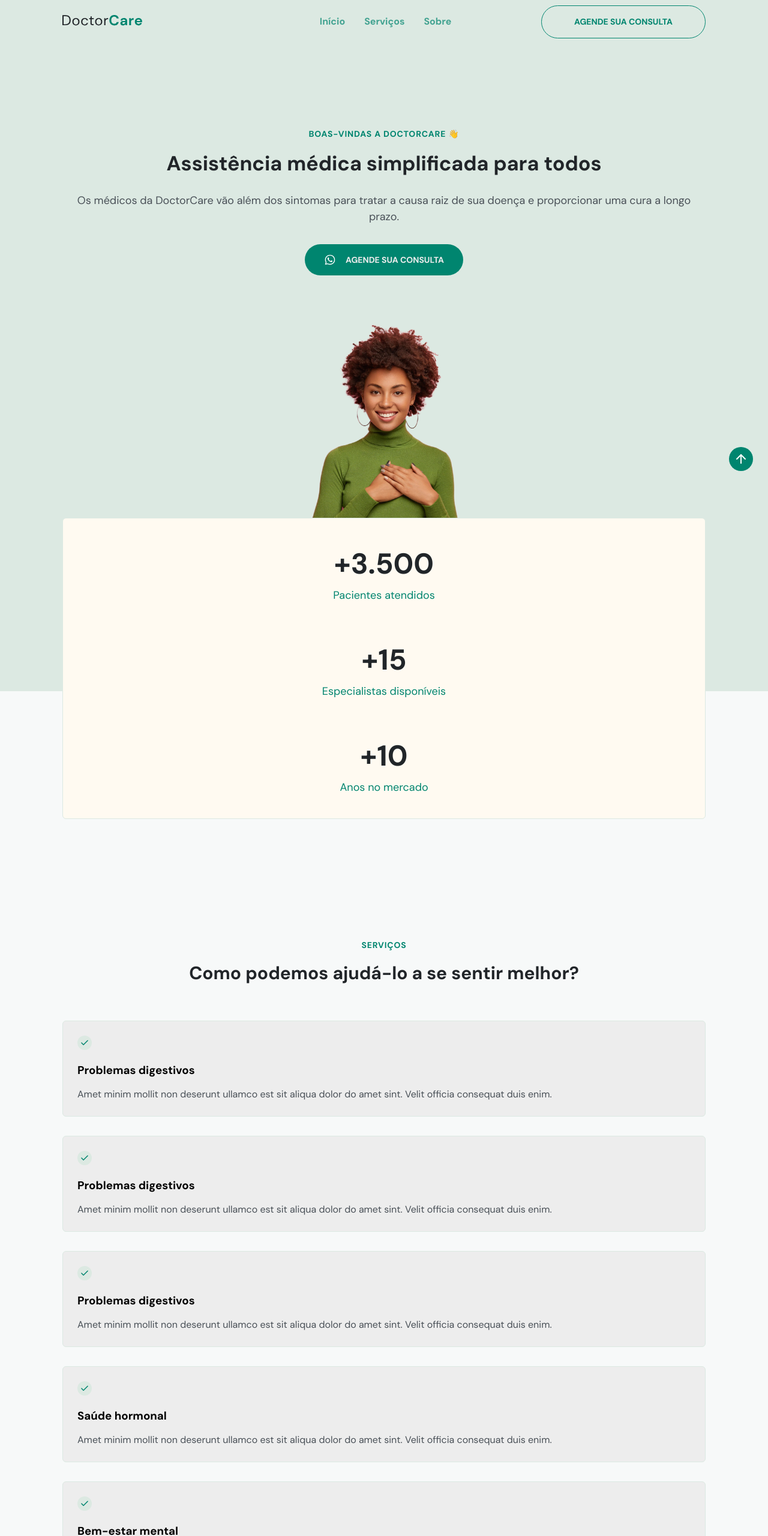
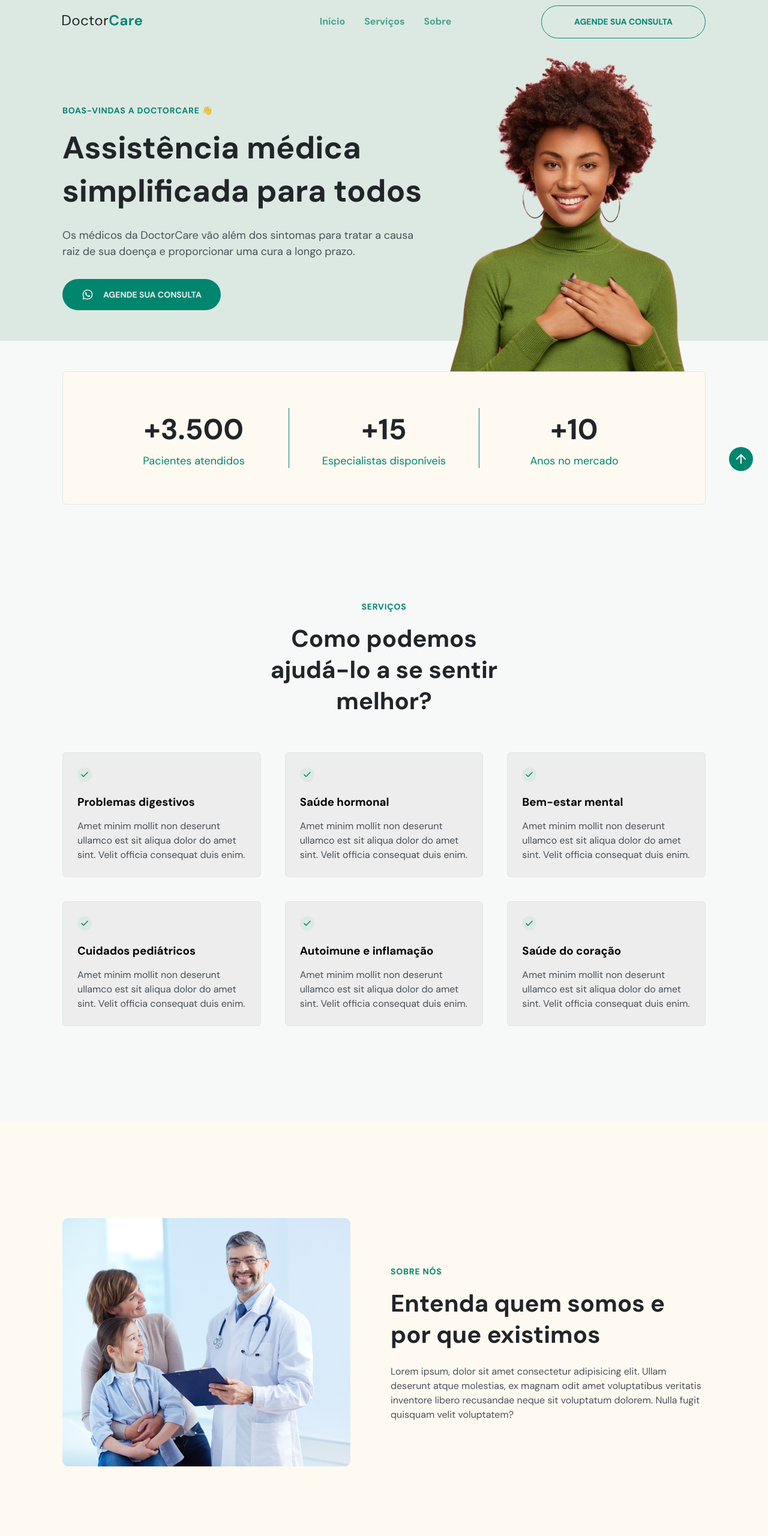
Before and after one commit to Brunovais99/nlw-return-origin, a plain HTML site: page index.html in a window 1280 px wide. Shown: the top 2560 px of the page at 60% size. Drawn offline with nearby package versions, Linux system fonts and the light colour scheme.

Commit message:
Versão final

```diff
--- a/index.html
+++ b/index.html
@@ -5,7 +5,7 @@
     <meta http-equiv="X-UA-Compatible" content="IE=edge">
     <meta name="viewport" content="width=device-width, initial-scale=1.0">
     <title>DoctorCare</title>
-    <link rel="stylesheet" href="style.css">
+    <link rel="stylesheet" href="./style.css">
 </head>
 <body>
     <nav id="navigation" >
@@ -83,11 +83,12 @@
 
     <section id="home">
         <div class="wrapper">
+
+            <div class="col-a">
                 <header>
                     <h4>BOAS-VINDAS A DOCTORCARE 👋</h4>
                     <h1>Assistência médica simplificada para todos</h1>
                 </header>
-
                 <div class="content">
                     <p>Os médicos da DoctorCare vão além dos sintomas para tratar a causa raiz de sua doença e proporcionar uma cura a longo prazo.</p>
                     <a class="button" href="#contact">
@@ -96,10 +97,14 @@
                         </svg>
                         AGENDE SUA CONSULTA
                     </a>
+                </div>
+            </div>
 
-                <img src="assets/foto.png" alt="foto de uma pessoa">
 
+            <div class="col-b">
+                <img src="./assets/foto.png" alt="mulher negra sorrindo">
             </div>
+
 
             <div class="stats">
                 <div class="stat">
@@ -129,26 +134,6 @@
 
             <div class="content">
                 <div class="cards">
-                    <div class="card">
-                        <svg width="24" height="24" viewBox="0 0 24 24" fill="none" xmlns="http://www.w3.org/2000/svg">
-                            <circle cx="12" cy="12" r="12" fill="#DCE9E2"/>
-                            <path d="M17.091 8.18182L10.091 15.1818L6.90918 12" stroke="#00856F" stroke-width="1.5" stroke-linecap="round" stroke-linejoin="round"/>
-                        </svg>
-
-                        <h3>Problemas digestivos</h3>
-                        <p>Amet minim mollit non deserunt ullamco est sit aliqua dolor do amet sint. Velit officia consequat duis enim.</p>
-                    </div>
-
-                    <div class="card">
-                        <svg width="24" height="24" viewBox="0 0 24 24" fill="none" xmlns="http://www.w3.org/2000/svg">
-                            <circle cx="12" cy="12" r="12" fill="#DCE9E2"/>
-                            <path d="M17.091 8.18182L10.091 15.1818L6.90918 12" stroke="#00856F" stroke-width="1.5" stroke-linecap="round" stroke-linejoin="round"/>
-                        </svg>
-
-                        <h3>Problemas digestivos</h3>
-                        <p>Amet minim mollit non deserunt ullamco est sit aliqua dolor do amet sint. Velit officia consequat duis enim.</p>
-                    </div>
-
                     <div class="card">
                         <svg width="24" height="24" viewBox="0 0 24 24" fill="none" xmlns="http://www.w3.org/2000/svg">
                             <circle cx="12" cy="12" r="12" fill="#DCE9E2"/>
@@ -195,6 +180,16 @@
                             <path d="M17.091 8.18182L10.091 15.1818L6.90918 12" stroke="#00856F" stroke-width="1.5" stroke-linecap="round" stroke-linejoin="round"/>
                         </svg>
 
+                        <h3>Autoimune e inflamação</h3>
+                        <p>Amet minim mollit non deserunt ullamco est sit aliqua dolor do amet sint. Velit officia consequat duis enim.</p>
+                    </div>
+
+                    <div class="card">
+                        <svg width="24" height="24" viewBox="0 0 24 24" fill="none" xmlns="http://www.w3.org/2000/svg">
+                            <circle cx="12" cy="12" r="12" fill="#DCE9E2"/>
+                            <path d="M17.091 8.18182L10.091 15.1818L6.90918 12" stroke="#00856F" stroke-width="1.5" stroke-linecap="round" stroke-linejoin="round"/>
+                        </svg>
+
                         <h3>Saúde do coração</h3>
                         <p>Amet minim mollit non deserunt ullamco est sit aliqua dolor do amet sint. Velit officia consequat duis enim.</p>
                     </div>
@@ -206,26 +201,30 @@
 
     <section id="about">
         <div class="wrapper">
+            <div class="col-a">
                 <header>
                     <h4>Sobre nós</h4>
                     <h2>Entenda quem somos e por que existimos</h2>
                 </header>
-
                 <div class="content">
                     <p>
                         Lorem ipsum, dolor sit amet consectetur adipisicing elit. Ullam deserunt atque molestias, ex magnam odit amet voluptatibus veritatis inventore libero recusandae neque sit voluptatum dolorem. Nulla fugit quisquam velit voluptatem?
                     </p>
-                <img src="assets/doutor.png" alt="doutor e paciente">
                 </div>
+            </div>
+
+            <div class="col-b"><img src="./assets/doutor.png" alt="doutor e pacientes felizes">
+            </div>
+
         </div>
     </section>
 
     <section id="contact">
         <div class="wrapper">
+            <div class="col-a">
                 <header>
                     <h2>Entre em contato com a gente!</h2>
                 </header>
-
                 <div class="content">
                     <ul>
                         <li>
@@ -241,22 +240,22 @@
                             </svg>
                             contato@doctorcare.com</li>
                     </ul>
-
                     <a class="button" href="https://wa.me/5511000000000" target="_blank">
                         <svg width="20" height="21" viewBox="0 0 20 21" fill="none" xmlns="http://www.w3.org/2000/svg">
                             <path d="M14.6 13.0001C14.4 12.9001 13.1 12.3001 12.9 12.2001C12.7 12.1001 12.5 12.1001 12.3 12.3001C12.1 12.5001 11.7 13.1001 11.5 13.3001C11.4 13.5001 11.2 13.5001 11 13.4001C10.3 13.1001 9.6 12.7001 9 12.2001C8.5 11.7001 8 11.1001 7.6 10.5001C7.5 10.3001 7.6 10.1001 7.7 10.0001C7.8 9.9001 7.9 9.7001 8.1 9.6001C8.2 9.5001 8.3 9.3001 8.3 9.2001C8.4 9.1001 8.4 8.9001 8.3 8.8001C8.2 8.7001 7.7 7.5001 7.5 7.0001C7.4 6.3001 7.2 6.3001 7 6.3001C6.9 6.3001 6.7 6.3001 6.5 6.3001C6.3 6.3001 6 6.5001 5.9 6.6001C5.3 7.2001 5 7.9001 5 8.7001C5.1 9.6001 5.4 10.5001 6 11.3001C7.1 12.9001 8.5 14.2001 10.2 15.0001C10.7 15.2001 11.1 15.4001 11.6 15.5001C12.1 15.7001 12.6 15.7001 13.2 15.6001C13.9 15.5001 14.5 15.0001 14.9 14.4001C15.1 14.0001 15.1 13.6001 15 13.2001C15 13.2001 14.8 13.1001 14.6 13.0001ZM17.1 3.9001C13.2 9.77516e-05 6.9 9.77516e-05 3 3.9001C-0.2 7.1001 -0.8 12.0001 1.4 15.9001L0 21.0001L5.3 19.6001C6.8 20.4001 8.4 20.8001 10 20.8001C15.5 20.8001 19.9 16.4001 19.9 10.9001C20 8.3001 18.9 5.8001 17.1 3.9001ZM14.4 17.9001C13.1 18.7001 11.6 19.2001 10 19.2001C8.5 19.2001 7.1 18.8001 5.8 18.1001L5.5 17.9001L2.4 18.7001L3.2 15.7001L3 15.4001C0.6 11.4001 1.8 6.4001 5.7 3.9001C9.6 1.4001 14.6 2.7001 17 6.5001C19.4 10.4001 18.3 15.5001 14.4 17.9001Z" fill="white"/>
                         </svg>
                         Agende sua consulta
                     </a>
+                </div>
+            </div>
 
-                <img src="assets/pessoa.png" alt="">
-            </div>
+            <div class="col-b"><img src="./assets/pessoa.png" alt="pessoa sorrindo navegando na web"></div>
         </div>
     </section>
 
     <footer>
-
         <div class="wrapper">
+            <div class="col-a">
                 <a class="logo" href="#home">
                     <svg width="133" height="18" viewBox="0 0 133 18" fill="none" xmlns="http://www.w3.org/2000/svg">
                         <path d="M0 17.088V0.287999H5.16C8.12 0.287999 10.296 1.04 11.688 2.544C13.096 4.048 13.8 6.112 13.8 8.736C13.8 11.312 13.096 13.352 11.688 14.856C10.296 16.344 8.12 17.088 5.16 17.088H0ZM2.016 15.408H5.112C6.744 15.408 8.04 15.144 9 14.616C9.976 14.072 10.672 13.304 11.088 12.312C11.504 11.304 11.712 10.112 11.712 8.736C11.712 7.328 11.504 6.12 11.088 5.112C10.672 4.104 9.976 3.328 9 2.784C8.04 2.24 6.744 1.968 5.112 1.968H2.016V15.408Z" fill="#212529"/>
@@ -276,6 +275,10 @@
                     ©2022 DoctorCare.<br>
                     Todos os direitos reservados.
                 </p>
+            </div>
+
+
+            <div class="col-b">
                 <ul class="socialLinks">
                     <li>
                         <a href="#" target="_blank">
@@ -307,6 +310,8 @@
                 </ul>
             </div>
 
+        </div>
+
 
     </footer>
 
--- a/style.css
+++ b/style.css
@@ -282,6 +282,7 @@ body.menuExpanded button path {
 /*======= HOME========================================*/
 #home {
     margin-top: calc(4.1rem + var(--nav-height));
+    padding-block: 0;
 }
 
 #home::before {
@@ -297,7 +298,7 @@ body.menuExpanded button path {
     background-color: var(--brand-green-light);
 
     width: 100%;
-    height: calc(108rem + var(--nav-height));
+    height: calc(98% + var(--nav-height));
 }
 
 #home .button {
@@ -477,10 +478,30 @@ footer .socialLinks {
 /*======= RESPONSIVE ========================================*/
 @media (min-width: 1024px) {
     /* geral */
+    body {
+        overflow: auto;
+    }
+
     .wrapper {
+        display: grid;
         width: min(112rem, 100%);
     }
 
+    .col-a {
+        grid-area: A;
+    }
+    .col-b {
+        grid-area: B;
+    }
+
+    section {
+        padding-block: 16rem;
+    }
+
+    section header h2 {
+        font-size: 4rem;
+        line-height: 5.2rem;
+    }
     /*======== navigation ===========*/
     /* reset*/
     nav#navigation .wrapper * {
@@ -591,5 +612,125 @@ footer .socialLinks {
     }
 
     /*======== home ===========*/
+    #home::before {
+        height: calc(80% - var(--nav-height));
+    }
 
+    #home {
+        padding-top: var(--nav-height);
+        margin-top: calc(0 + var(--nav-height));
+    }
+
+    #home .wrapper {
+       grid-template-columns: 60.5rem 1fr;
+       grid-template-areas: 'A B' 'C C';
+    }
+
+    #home .col-a {
+        text-align: left;
+        align-self: center;
+    }
+
+
+    #home h1 {
+        font-size: 5.2rem;
+    }
+
+    #home .content p {
+        font-size: 1.8rem;
+    }
+
+    #home .stats {
+        grid-area: C;
+        flex-direction: row;
+        padding: 6rem;
+        gap: 0;
+    }
+
+    #home .stats .stat + .stat {
+        border-left: 1px solid var(--brand-green);
+    }
+
+    #home .stats .stat {
+        flex: 1;
+    }
+
+    #home .button {
+        margin: 0;
+    }
+
+    #home img {
+        width: 42rem;
+    }
+
+    /*======== services ===========*/
+
+    #services h2 {
+        width: 42rem;
+        margin-inline: auto;
+    }
+
+    #services .cards {
+        flex-direction: row;
+        flex-wrap: wrap;
+        gap: 4rem;
+    }
+
+    #services .card {
+        width: 30%;
+        flex-grow: 1;
+    }
+
+    /*======== about ===========*/
+    #about .wrapper {
+        grid-template-columns: 48rem 1fr;
+        grid-template-areas: 'B A';
+        gap: 6.7rem;
+    }
+
+    #about .col-a {
+        align-self: center;
+    }
+
+    #about .content p {
+        margin-bottom: 0;
+    }
+
+    /*======== contact ===========*/
+    #contact .wrapper {
+       grid-template-columns: 1fr 57.5rem;
+       grid-template-areas: 'A B';
+    }
+
+    #contact h2 {
+        width: 40.4rem;
+    }
+
+    #contact a.button {
+        margin: 0;
+    }
+
+    /*======== footer ===========*/
+    footer {
+        padding-block: 8rem;
+    }
+
+    footer .wrapper {
+        grid-template-columns: 1fr 1fr;
+        grid-template-areas: 'A B';
+    }
+
+    footer .col-a {
+        align-self: center;
+    }
+
+
+    footer .col-b {
+        align-self: center;
+        justify-self: end;
+    }
+
+    footer p {
+        margin-bottom: 0;
+    }
 }
```
Also changed, not shown: dia_1.html (deleted, +0 -28 lines), main.js (+41 -5 lines). Lines whose indentation alone changed are shown as unchanged.
